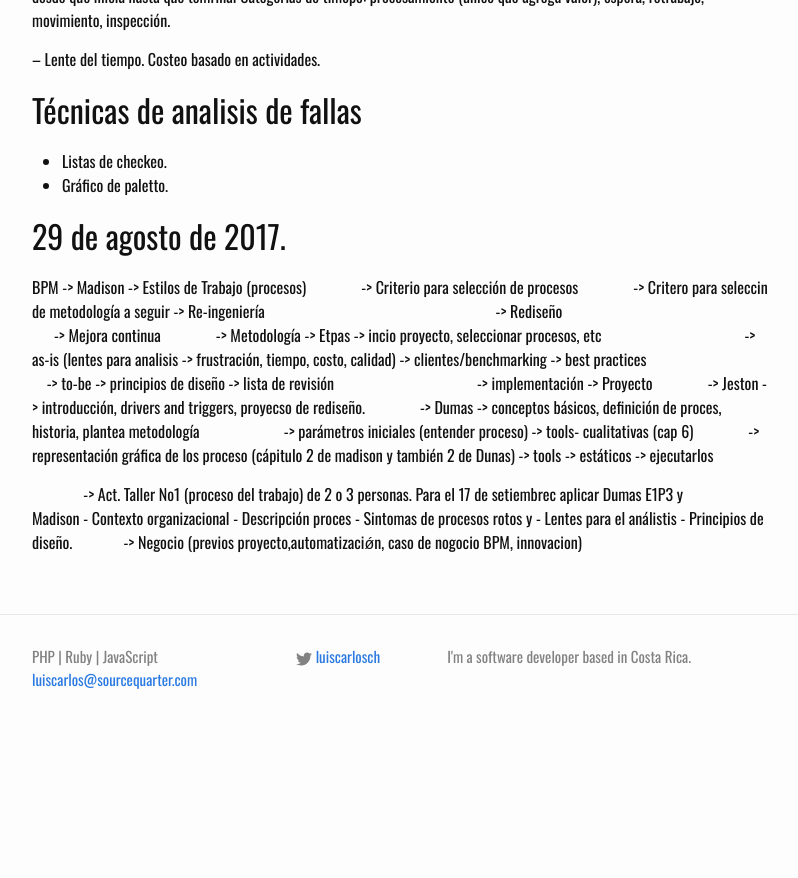
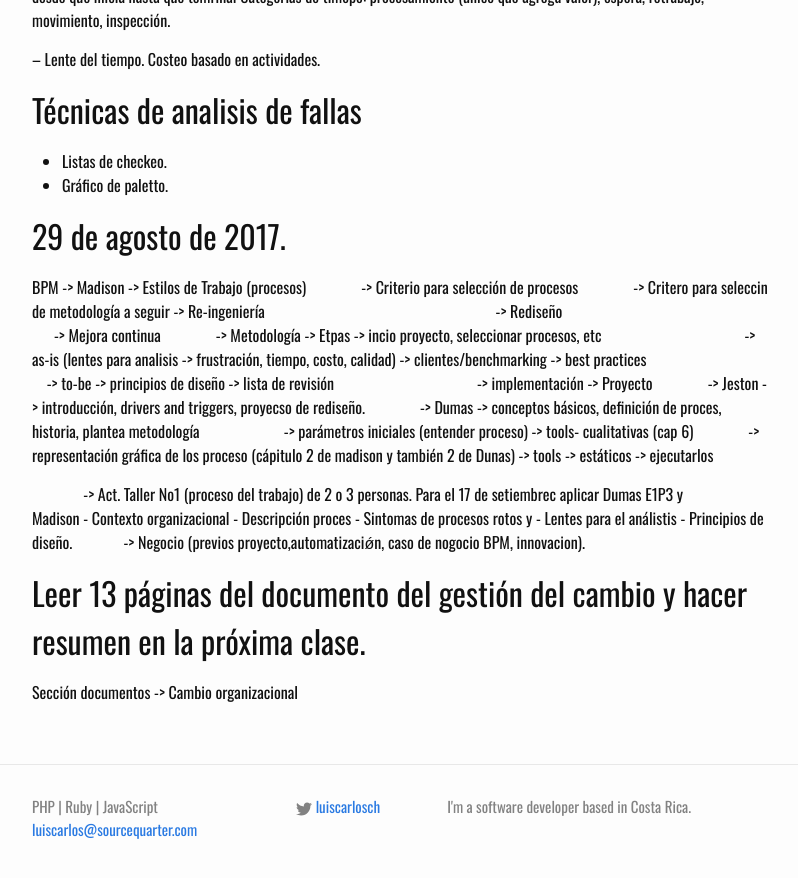
Before and after one commit to lucachaco/sourcequarter-lander, a Jekyll site: the page built from _posts/2017-08-03-bpm.md, in a window 1280 px wide and 900 px high, scrolled down 1272 px. Shown: the top 878 px of the window, without its empty margins (238-1036 px from the left). Built offline with Jekyll 4.4.1, drawn with Linux system fonts in a browser that asks for light colours; our own code applies the rules of GitHub Pages for plain Markdown files; before the commit the page ends 2022 px from its top, so only the background shows below that.

Commit message:
Update 2017-08-03-bpm.md

```diff
--- a/_posts/2017-08-03-bpm.md
+++ b/_posts/2017-08-03-bpm.md
@@ -75,4 +75,8 @@ BPM -> Madison -> Estilos de Trabajo (procesos)
                  - Sintomas de procesos rotos y
                  - Lentes para el análistis
                  - Principios de diseño.
-              -> Negocio (previos proyecto,automatizaciǿn, caso de nogocio BPM, innovacion)
+              -> Negocio (previos proyecto,automatizaciǿn, caso de nogocio BPM, innovacion).
+
+
+## Leer 13 páginas del documento del gestión del cambio y hacer resumen en la próxima clase.
+Sección documentos -> Cambio organizacional
```
